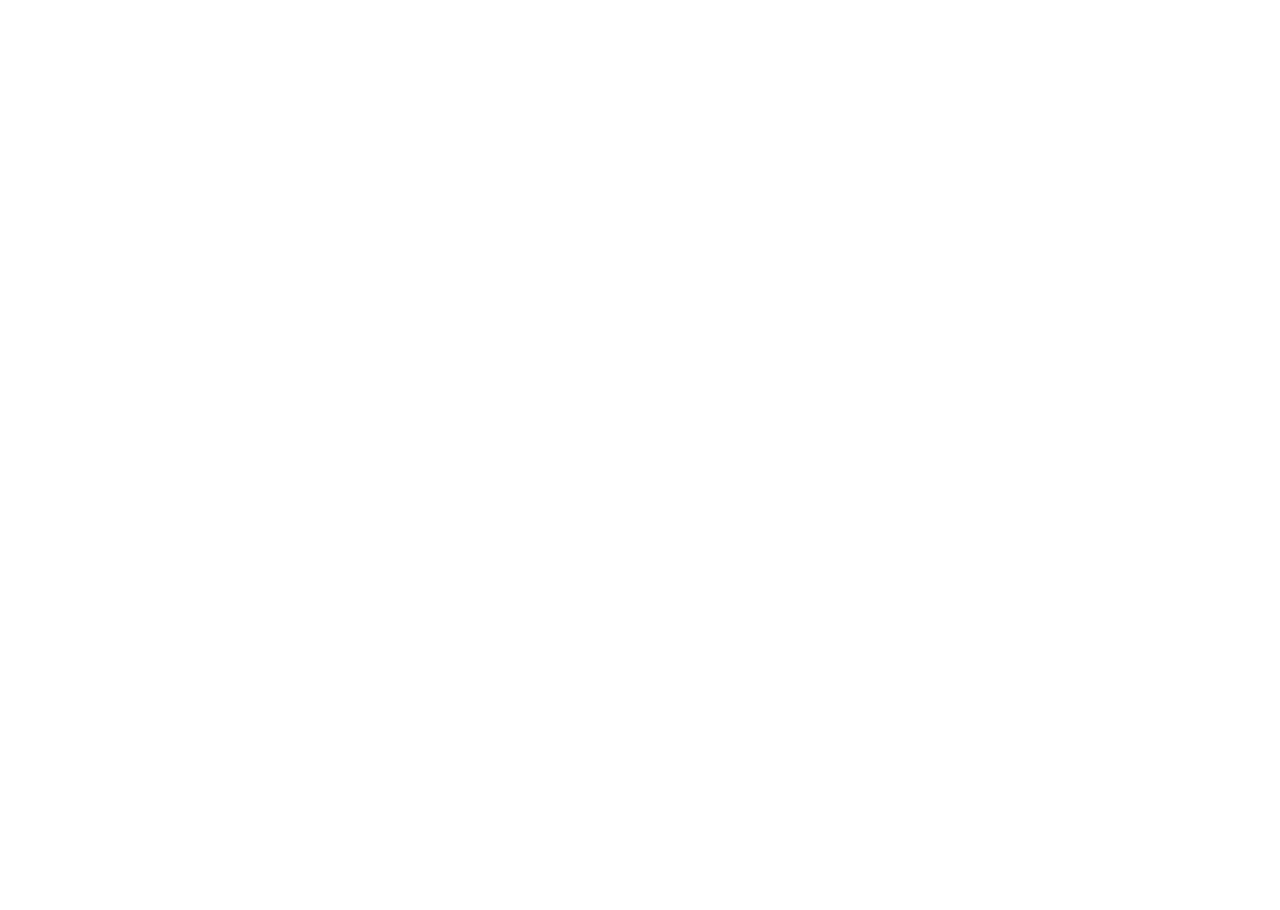
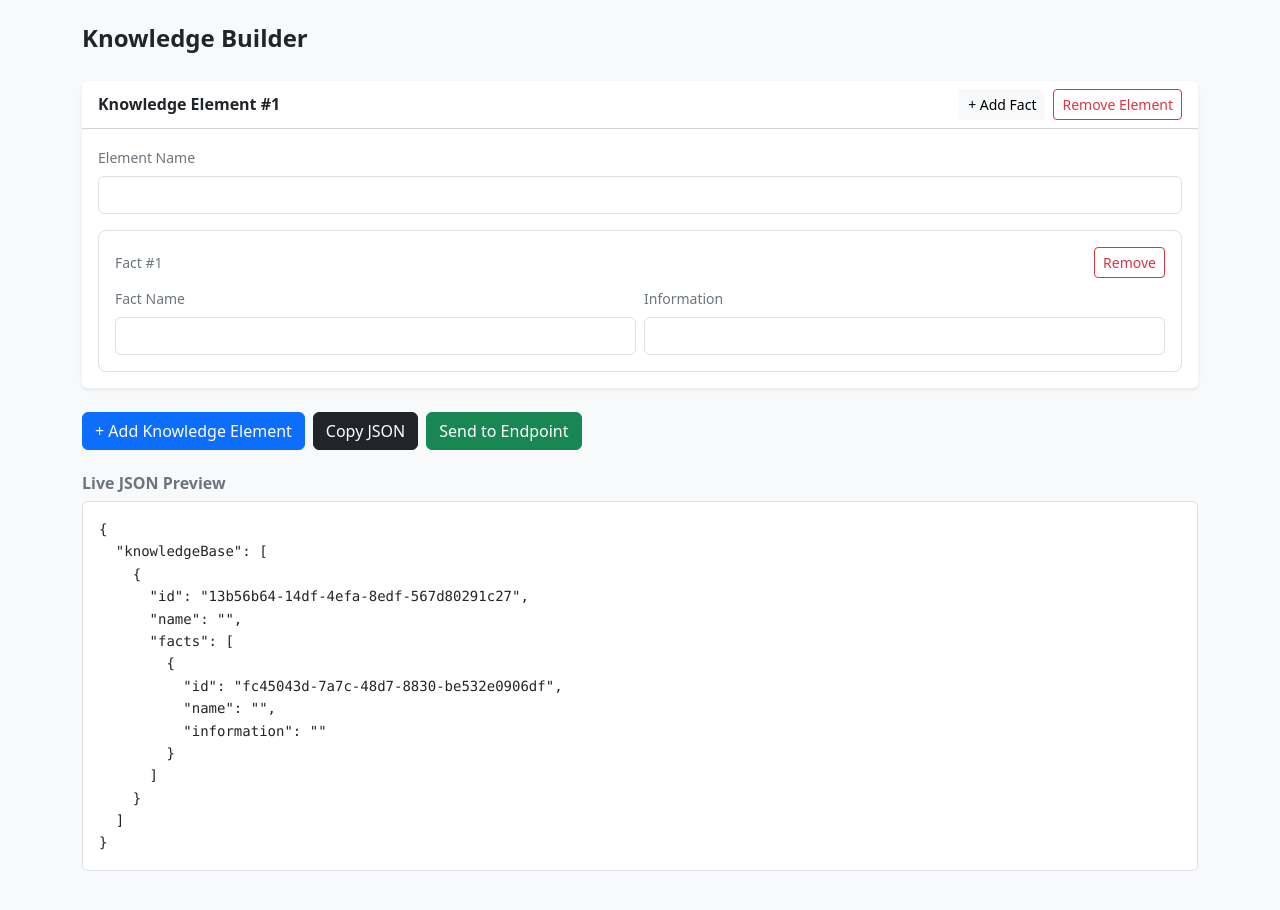
Before and after one commit to drmagdiamer/aihaulsreact, a React (Vite) app: page /Knowledge in a window 1280 px wide. Before the commit this address had no page. Before the commit the page ends 800 px from the top, so only its background shows below. Built offline with nearby package versions, Linux system fonts and the light colour scheme.

Commit message:
Refactored knowledge.jsx

```diff
--- a/src/App.jsx
+++ b/src/App.jsx
@@ -6,6 +6,7 @@ import Contact from './components/pages/Contact.jsx';
 import ProductDetails from './components/pages/ProductDetails.jsx';
 import Login from './components/pages/Login.jsx';
 import Welcome from './components/pages/Welcome.jsx';
+import Knowledge from './components/pages/Knowledge.jsx';
 
 function App() {
     return (
@@ -16,6 +17,7 @@ function App() {
                 <Route path="/contact" element={<Contact />} />
                 <Route path="/login" element={<Login />} />
                 <Route path="/welcome" element={<Welcome />} />
+                <Route path="/Knowledge" element={<Knowledge />} />
                 {/*<Route path="/products" element={<ProductList />} />*/}
                 {/*<Route path="/products/:id" element={<ProductDetails />} />*/}
                 {/* You can add more routes here */}
--- a/src/components/pages/Knowledge.jsx
+++ b/src/components/pages/Knowledge.jsx
@@ -2,26 +2,35 @@ import React, { useMemo, useState } from "react";
 
 // --- Helpers (plain JS / JSX version) ---
 const deepClone = (obj) => JSON.parse(JSON.stringify(obj));
+const ENDPOINT = "https://mySite/knowledge/build";
 
-const emptyFact = (id = "1") => ({ id, name: "", information: "" });
-const emptyElement = (id = "1") => ({ id, name: "", facts: [emptyFact("1")] });
+// UUID generator
+const newId = () => crypto.randomUUID();
 
-function nextNumericId(existing) {
-    const nums = existing
-        .map((s) => parseInt(s, 10))
-        .filter((n) => !Number.isNaN(n));
-    const max = nums.length ? Math.max(...nums) : 0;
-    return String(max + 1);
-}
+// Use UUIDs
+const emptyFact = (id = newId()) => ({
+    id,
+    name: "",
+    information: ""
+});
+
+const emptyElement = (id = newId()) => ({
+    id,
+    name: "",
+    facts: [emptyFact()] // fact gets its own UUID too
+});
 
 export default function KnowledgeBuilderPage() {
-    const [elements, setElements] = useState([emptyElement("5")]);
-    const [endpoint, setEndpoint] = useState("https://mySite/knowledge/build");
+    const [elements, setElements] = useState([emptyElement()]);
+
+    // TODO: Rename `busy` to `loading` for clarity.
     const [busy, setBusy] = useState(false);
+
     const [message, setMessage] = useState(null);
     const [error, setError] = useState(null);
 
-    const payload = useMemo(() => ({ data: elements }), [elements]);
+    // TODO: Decide if `useMemo` for `payload` is necessary
+    const payload = useMemo(() => ({ knowledgeBase: elements }), [elements]);
 
     function updateElement(idx, patch) {
         setElements((prev) => prev.map((el, i) => (i === idx ? { ...el, ...patch } : el)));
@@ -38,8 +47,7 @@ export default function KnowledgeBuilderPage() {
     }
 
     function addElement() {
-        const nextId = nextNumericId(elements.map((e) => e.id));
-        setElements((prev) => [...prev, emptyElement(nextId)]);
+        setElements((prev) => [...prev, emptyElement()]);
     }
 
     function removeElement(idx) {
@@ -50,8 +58,7 @@ export default function KnowledgeBuilderPage() {
         setElements((prev) =>
             prev.map((el, i) => {
                 if (i !== elIdx) return el;
-                const nextId = nextNumericId(el.facts.map((f) => f.id));
-                return { ...el, facts: [...el.facts, emptyFact(nextId)] };
+                return { ...el, facts: [...el.facts, emptyFact()] };
             })
         );
     }
@@ -61,69 +68,22 @@ export default function KnowledgeBuilderPage() {
             prev.map((el, i) => {
                 if (i !== elIdx) return el;
                 const facts = el.facts.filter((_, j) => j !== factIdx);
-                return { ...el, facts: facts.length ? facts : [emptyFact("1")] };
+                return { ...el, facts: facts.length ? facts : [emptyFact()] };
             })
         );
     }
 
-    function loadDemo() {
-        const demo = {
-            data: [
-                {
-                    id: "5",
-                    name: "Doctor Information",
-                    facts: [
-                        { id: "1", name: "name", information: "Doctor's name is Tom Hanks" },
-                        {
-                            id: "2",
-                            name: "graduation",
-                            information: "The doctor has graduated from School of Medicine at Cairo University in 2000",
-                        },
-                        {
-                            id: "3",
-                            name: "name",
-                            information: "Doctor is an internal medicine physician, specialized in gastroenterology",
-                        },
-                    ],
-                },
-                {
-                    id: "6",
-                    name: "Office Location",
-                    facts: [
-                        { id: "1", name: "Location", information: "7652 Cashel Ct, Dublin, OH 43017" },
-                        { id: "2", name: "Longitude and Latitude", information: "40.123327, -83.147327" },
-                        { id: "3", name: "Parking", information: "Free parking is available in the street around the office" },
-                    ],
-                },
-                {
-                    id: "7",
-                    name: "Reservation Policy",
-                    facts: [
-                        { id: "1", name: "Walk in", information: "No walk ins. Meet only patients through reservation" },
-                        { id: "2", name: "Same Day Reservation", information: "Same day reservation may be available" },
-                        {
-                            id: "3",
-                            name: "Cancellation Policy",
-                            information: "You can cancel your appointment 24 hours in advance with no penalty",
-                        },
-                    ],
-                },
-            ],
-        };
-        setElements(deepClone(demo.data));
-    }
-
+    // TODO check any missing validation
     function validate(p) {
         const errs = [];
-        if (!p.data.length) errs.push("Add at least one Knowledge Element.");
-        p.data.forEach((el, i) => {
-            if (!el.id?.trim()) errs.push(`Element #${i + 1}: id is required.`);
+        if (!p.knowledgeBase.length) errs.push("Add at least one Knowledge Element.");
+        p.knowledgeBase.forEach((el, i) => {
             if (!el.name?.trim()) errs.push(`Element #${i + 1}: name is required.`);
             if (!el.facts?.length) errs.push(`Element #${i + 1}: add at least one fact.`);
             el.facts.forEach((f, j) => {
-                if (!f.id?.trim()) errs.push(`Element #${i + 1} · Fact #${j + 1}: id is required.`);
                 if (!f.name?.trim()) errs.push(`Element #${i + 1} · Fact #${j + 1}: name is required.`);
-                if (!f.information?.trim()) errs.push(`Element #${i + 1} · Fact #${j + 1}: information is required.`);
+                if (!f.information?.trim())
+                    errs.push(`Element #${i + 1} · Fact #${j + 1}: information is required.`);
             });
         });
         return errs;
@@ -141,7 +101,7 @@ export default function KnowledgeBuilderPage() {
 
         try {
             setBusy(true);
-            const res = await fetch(endpoint, {
+            const res = await fetch(ENDPOINT, {
                 method: "POST",
                 headers: { "Content-Type": "application/json" },
                 body: JSON.stringify(toSend),
@@ -150,7 +110,7 @@ export default function KnowledgeBuilderPage() {
                 const text = await res.text().catch(() => "");
                 throw new Error(`HTTP ${res.status}${text ? ` — ${text}` : ""}`);
             }
-            setMessage("✅ Sent successfully.");
+            setMessage("Sent successfully.");
         } catch (e) {
             setError(`Failed to send: ${e?.message ?? e}`);
         } finally {
@@ -158,134 +118,91 @@ export default function KnowledgeBuilderPage() {
         }
     }
 
+    // TODO Remove in production
     async function copyJson() {
         try {
             await navigator.clipboard.writeText(JSON.stringify(payload, null, 2));
-            setMessage("📋 JSON copied to clipboard.");
+            setMessage("JSON copied to clipboard.");
         } catch {
             setError("Could not copy to clipboard.");
         }
     }
 
     return (
-        <div className="min-h-screen bg-gray-50 text-gray-900 p-6">
-            <div className="max-w-6xl mx-auto">
-                <header className="mb-6 flex flex-col gap-3 sm:flex-row sm:items-end sm:justify-between">
+        <div className="min-vh-100 bg-light text-dark p-4">
+            <div className="container">
+                <header className="mb-4 d-flex flex-column gap-2 gap-sm-3 flex-sm-row align-items-sm-end justify-content-sm-between">
                     <div>
-                        <h1 className="text-2xl font-bold">Knowledge Builder</h1>
-                        <p className="text-sm text-gray-600">Create any number of Knowledge Elements, each with any number of Facts. Preview the JSON and POST it to your endpoint.</p>
-                    </div>
-                    <div className="flex flex-col sm:flex-row gap-2 sm:items-center">
-                        <input
-                            className="w-full sm:w-[420px] rounded-xl border border-gray-300 bg-white px-3 py-2 text-sm shadow-sm focus:outline-none focus:ring-2 focus:ring-indigo-500"
-                            value={endpoint}
-                            onChange={(e) => setEndpoint(e.target.value)}
-                            placeholder="https://mySite/knowledge/build"
-                        />
-                        <button
-                            onClick={loadDemo}
-                            className="rounded-xl border border-gray-300 bg-white px-3 py-2 text-sm shadow hover:shadow-md"
-                            type="button"
-                        >
-                            Load Demo Data
-                        </button>
+                        <h1 className="h4 fw-bold mb-1">Knowledge Builder</h1>
                     </div>
                 </header>
 
                 {error && (
-                    <div className="mb-4 rounded-xl border border-red-300 bg-red-50 p-3 text-sm text-red-800 whitespace-pre-line">
+                    <div className="alert alert-danger" style={{ whiteSpace: "pre-line" }}>
                         {error}
                     </div>
                 )}
-                {message && (
-                    <div className="mb-4 rounded-xl border border-emerald-300 bg-emerald-50 p-3 text-sm text-emerald-800">
-                        {message}
-                    </div>
-                )}
+                {message && <div className="alert alert-success">{message}</div>}
 
                 {/* Elements List */}
-                <div className="flex flex-col gap-4">
+                <div className="d-flex flex-column gap-3">
                     {elements.map((el, elIdx) => (
-                        <div key={elIdx} className="rounded-2xl border border-gray-200 bg-white shadow-sm">
-                            <div className="flex items-center justify-between border-b border-gray-100 p-4">
-                                <div className="font-semibold">Knowledge Element #{elIdx + 1}</div>
-                                <div className="flex gap-2">
-                                    <button
-                                        className="rounded-xl bg-gray-100 px-3 py-1.5 text-xs hover:bg-gray-200"
-                                        onClick={() => addFact(elIdx)}
-                                        type="button"
-                                    >
+                        <div key={el.id || elIdx} className="card border-0 shadow-sm">
+                            <div className="card-header bg-white d-flex align-items-center justify-content-between">
+                                <div className="fw-semibold">Knowledge Element #{elIdx + 1}</div>
+                                <div className="d-flex gap-2">
+                                    <button className="btn btn-sm btn-light" onClick={() => addFact(elIdx)} type="button">
                                         + Add Fact
                                     </button>
-                                    <button
-                                        className="rounded-xl bg-red-50 px-3 py-1.5 text-xs text-red-700 hover:bg-red-100"
-                                        onClick={() => removeElement(elIdx)}
-                                        type="button"
-                                    >
+                                    <button className="btn btn-sm btn-outline-danger" onClick={() => removeElement(elIdx)} type="button">
                                         Remove Element
                                     </button>
                                 </div>
                             </div>
 
-                            <div className="grid gap-3 p-4 sm:grid-cols-2">
-                                <label className="flex flex-col gap-1 text-sm">
-                                    <span className="text-gray-600">Element ID</span>
+                            <div className="card-body">
+                                <div className="row g-3">
+                                    <div className="col-sm-12">
+                                        <label className="form-label small text-secondary">Element Name</label>
                                         <input
-                                        className="rounded-xl border border-gray-300 bg-white px-3 py-2 shadow-sm focus:outline-none focus:ring-2 focus:ring-indigo-500"
-                                        value={el.id}
-                                        onChange={(e) => updateElement(elIdx, { id: e.target.value })}
-                                    />
-                                </label>
-                                <label className="flex flex-col gap-1 text-sm">
-                                    <span className="text-gray-600">Element Name</span>
-                                    <input
-                                        className="rounded-xl border border-gray-300 bg-white px-3 py-2 shadow-sm focus:outline-none focus:ring-2 focus:ring-indigo-500"
+                                            className="form-control"
                                             value={el.name}
                                             onChange={(e) => updateElement(elIdx, { name: e.target.value })}
                                         />
-                                </label>
+                                    </div>
                                 </div>
 
                                 {/* Facts */}
-                            <div className="p-4 pt-0">
-                                <div className="mt-2 flex flex-col gap-3">
+                                <div className="mt-3 d-flex flex-column gap-3">
                                     {el.facts.map((f, fIdx) => (
-                                        <div key={fIdx} className="rounded-xl border border-gray-200 p-3">
-                                            <div className="mb-2 flex items-center justify-between">
-                                                <div className="text-sm font-medium text-gray-700">Fact #{fIdx + 1}</div>
+                                        <div key={f.id || fIdx} className="border rounded-3 p-3">
+                                            <div className="d-flex align-items-center justify-content-between mb-2">
+                                                <div className="small fw-medium text-secondary">Fact #{fIdx + 1}</div>
                                                 <button
-                                                    className="rounded-lg bg-rose-50 px-2 py-1 text-xs text-rose-700 hover:bg-rose-100"
+                                                    className="btn btn-sm btn-outline-danger"
                                                     onClick={() => removeFact(elIdx, fIdx)}
                                                     type="button"
                                                 >
                                                     Remove
                                                 </button>
                                             </div>
-                                            <div className="grid gap-3 sm:grid-cols-3">
-                                                <label className="flex flex-col gap-1 text-sm">
-                                                    <span className="text-gray-600">Fact ID</span>
+                                            <div className="row g-2 row-cols-1 row-cols-sm-2">
+                                                <div className="col">
+                                                    <label className="form-label small text-secondary">Fact Name</label>
                                                     <input
-                                                        className="rounded-xl border border-gray-300 bg-white px-3 py-2 shadow-sm focus:outline-none focus:ring-2 focus:ring-indigo-500"
-                                                        value={f.id}
-                                                        onChange={(e) => updateFact(elIdx, fIdx, { id: e.target.value })}
-                                                    />
-                                                </label>
-                                                <label className="flex flex-col gap-1 text-sm">
-                                                    <span className="text-gray-600">Fact Name</span>
-                                                    <input
-                                                        className="rounded-xl border border-gray-300 bg-white px-3 py-2 shadow-sm focus:outline-none focus:ring-2 focus:ring-indigo-500"
+                                                        className="form-control"
                                                         value={f.name}
                                                         onChange={(e) => updateFact(elIdx, fIdx, { name: e.target.value })}
                                                     />
-                                                </label>
-                                                <label className="flex flex-col gap-1 text-sm sm:col-span-1">
-                                                    <span className="text-gray-600">Information</span>
+                                                </div>
+                                                <div className="col">
+                                                    <label className="form-label small text-secondary">Information</label>
                                                     <input
-                                                        className="rounded-xl border border-gray-300 bg-white px-3 py-2 shadow-sm focus:outline-none focus:ring-2 focus:ring-indigo-500"
+                                                        className="form-control"
                                                         value={f.information}
                                                         onChange={(e) => updateFact(elIdx, fIdx, { information: e.target.value })}
                                                     />
-                                                </label>
+                                                </div>
                                             </div>
                                         </div>
                                     ))}
@@ -295,36 +212,24 @@ export default function KnowledgeBuilderPage() {
                     ))}
                 </div>
 
+                {/*  // TODO: Remove JSON preview / Copy JSON in production or behind a dev flag.*/}
                 {/* Actions */}
-                <div className="mt-6 flex flex-wrap items-center gap-3">
-                    <button
-                        onClick={addElement}
-                        className="rounded-2xl bg-indigo-600 px-4 py-2 text-white shadow hover:bg-indigo-700"
-                        type="button"
-                    >
+                <div className="mt-4 d-flex flex-wrap align-items-center gap-2">
+                    <button onClick={addElement} className="btn btn-primary" type="button">
                         + Add Knowledge Element
                     </button>
-                    <button
-                        onClick={copyJson}
-                        className="rounded-2xl bg-gray-900 px-4 py-2 text-white shadow hover:bg-black/90"
-                        type="button"
-                    >
+                    <button onClick={copyJson} className="btn btn-dark" type="button">
                         Copy JSON
                     </button>
-                    <button
-                        onClick={send}
-                        disabled={busy}
-                        className={`rounded-2xl px-4 py-2 text-white shadow ${busy ? "bg-green-400" : "bg-green-600 hover:bg-green-700"}`}
-                        type="button"
-                    >
+                    <button onClick={send} disabled={busy} className={`btn btn-success${busy ? " disabled" : ""}`} type="button">
                         {busy ? "Sending…" : "Send to Endpoint"}
                     </button>
                 </div>
 
                 {/* JSON Preview */}
-                <section className="mt-6">
-                    <h2 className="mb-2 text-sm font-semibold text-gray-700">Live JSON Preview</h2>
-                    <pre className="max-h-[380px] overflow-auto rounded-2xl border border-gray-200 bg-white p-4 text-xs leading-relaxed shadow-sm">
+                <section className="mt-4">
+                    <h2 className="h6 fw-semibold text-secondary mb-2">Live JSON Preview</h2>
+                    <pre className="border rounded p-3 bg-white small" style={{ maxHeight: 380, overflow: "auto", lineHeight: 1.6 }}>
                         {JSON.stringify(payload, null, 2)}
                     </pre>
                 </section>
```
Lines whose indentation alone changed are shown as unchanged.
